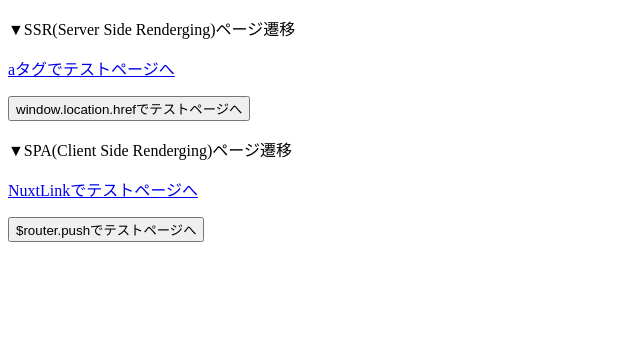
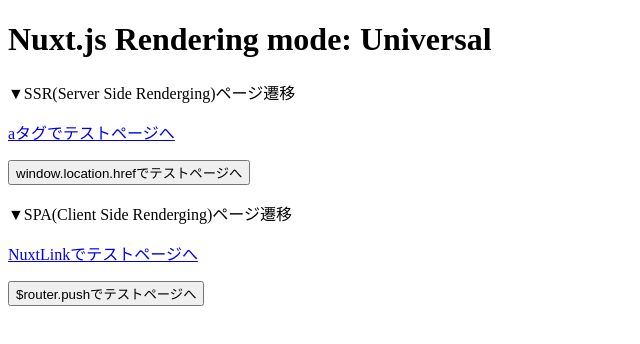
Before and after one commit to chanfuku/docker_nuxt_ssr02, a Nuxt app: page / in a window 1280 px wide. Shown: the top 344 px of the page, without its empty margins (0-640 px from the left). Built offline with nearby package versions, Linux system fonts and the light colour scheme.

Commit message:
README修正

```diff
--- a/pages/index.vue
+++ b/pages/index.vue
@@ -1,5 +1,6 @@
 <template>
   <div>
+    <h1>Nuxt.js Rendering mode: Universal</h1>
     <p>▼SSR(Server Side Renderging)ページ遷移</p>
     <p><a href="/test">aタグでテストページへ</a></p>
     <p><button @click="next">window.location.hrefでテストページへ</button></p>
--- a/pages/test.vue
+++ b/pages/test.vue
@@ -1,5 +1,6 @@
 <template>
   <div>
+    <h1>Nuxt.js Rendering mode: Universal</h1>
     <p>▼SSR(Server Side Renderging)ページ遷移</p>
     <p><a href="/">aタグでトップに戻る</a></p>
     <p><button @click="toTop">window.location.href</button></p>
```
Also changed, not shown: 1 other file (tests, documents, lock files or other folders).
